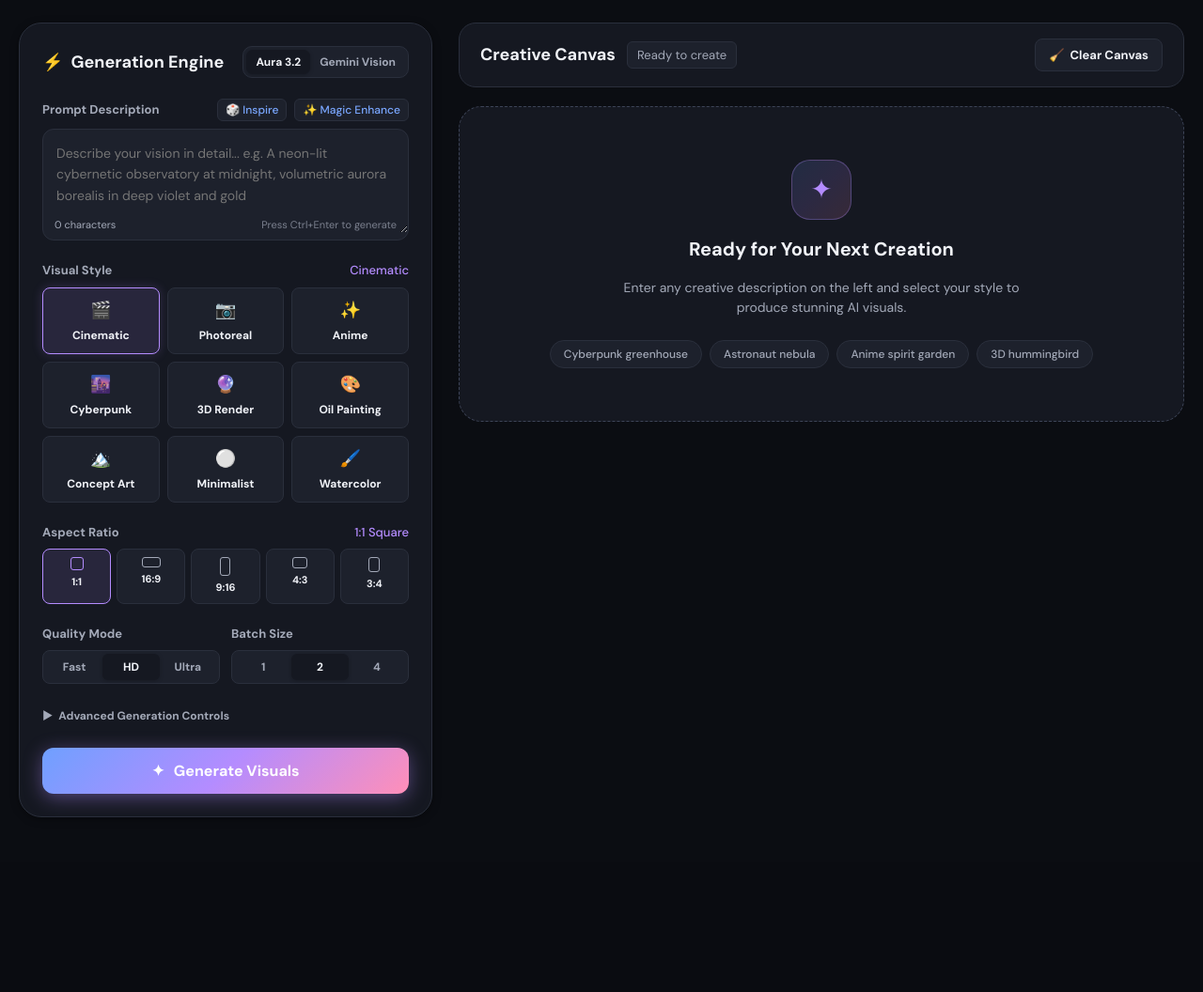
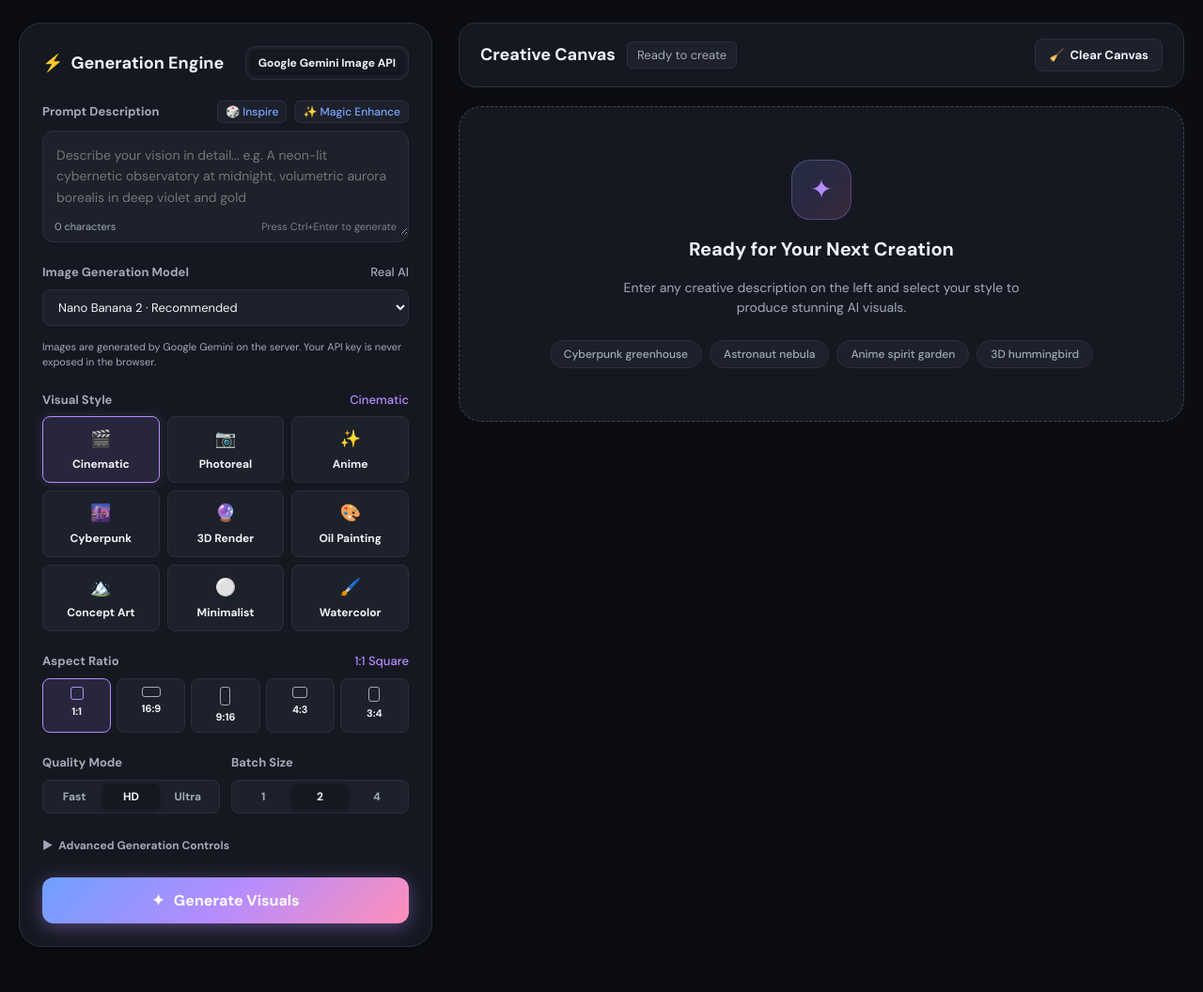
Before and after one commit to Aman12357/AuraVisionAI, a Spring Boot app: page /studio.html in a window 1280 px wide. Shown: the part 69-1125 px from the top of the page at 94% size. Before the commit the page ends 939 px from the top, so only its background shows below. Run offline with Spring Boot 4, Linux system fonts and the light colour scheme; some of the project's set-up classes (security, data sources, template engines, error pages and the like) are left out, and stand-ins take their place; some web fonts are replaced.

Commit message:
Connect Studio to real Gemini image generation

```diff
--- a/src/main/resources/static/studio.html
+++ b/src/main/resources/static/studio.html
@@ -1506,9 +1506,8 @@
             <div class="panel-title">
               <span>⚡</span> Generation Engine
             </div>
-            <div class="engine-toggle-wrap">
-              <button class="engine-btn active" id="engineAura" onclick="setEngine('aura')">Aura 3.2</button>
-              <button class="engine-btn" id="engineGemini" onclick="setEngine('gemini')">Gemini Vision</button>
+            <div class="engine-toggle-wrap" aria-label="Generation provider">
+              <span class="engine-btn active" style="cursor:default;">Google Gemini Image API</span>
             </div>
           </div>
 
@@ -1534,6 +1533,20 @@
                 <span style="opacity: 0.7;">Press Ctrl+Enter to generate</span>
               </div>
             </div>
+          </div>
+
+          <!-- Real Gemini image model selector -->
+          <div class="setting-section" id="imageModelSection">
+            <div class="setting-title">
+              <label for="imageModelSelect">Image Generation Model</label>
+              <span style="font-weight:500;color:var(--muted);">Real AI</span>
+            </div>
+            <select class="input-field" id="imageModelSelect" aria-label="Choose Gemini image model">
+              <option value="gemini-3.1-flash-image" selected>Nano Banana 2 · Recommended</option>
+              <option value="gemini-3-pro-image">Nano Banana Pro · Highest quality</option>
+              <option value="gemini-3.1-flash-lite-image">Nano Banana 2 Lite · Faster, lower cost</option>
+            </select>
+            <p style="font-size:11px;color:var(--muted);margin-top:6px;">Images are generated by Google Gemini on the server. Your API key is never exposed in the browser.</p>
           </div>
 
           <!-- Style Presets -->
@@ -1932,7 +1945,7 @@
     ];
 
     // App State
-    let currentEngine = 'aura';
+    let currentEngine = 'gemini';
     let currentStyle = STYLES[0].id;
     let currentAspect = ASPECT_RATIOS[0].id;
     let currentQuality = 'HD';
@@ -2249,59 +2262,109 @@
         return;
       }
 
+      const model = document.getElementById('imageModelSelect').value;
+      const aspectRatio = currentAspect;
+      const style = STYLES.find(s => s.id === currentStyle);
+      const finalPrompt = prompt + (style && style.promptSuffix ? style.promptSuffix : '');
+      const requestedCount = Math.min(currentCount, credits);
+      const baseSeed = parseInt(document.getElementById('seedInput').value, 10) || Math.floor(Math.random() * 88888);
+      const newImages = [];
+      const startTime = performance.now();
+
       isGenerating = true;
       updateGenerateBtn(true);
-      renderSkeletons(currentCount);
-
-      // Decrement credits & increment count
-      setCredits(Math.max(0, credits - 1));
-      incrementGenerations(currentCount);
-
-      // Simulate generation delay based on quality
-      const delay = currentQuality === 'Ultra' ? 2400 : currentQuality === 'HD' ? 1600 : 1000;
-      const startTime = performance.now();
-
-      await new Promise(r => setTimeout(r, delay));
-
-      const elapsedTime = ((performance.now() - startTime) / 1000).toFixed(1);
-      const baseSeed = parseInt(document.getElementById('seedInput').value, 10) || Math.floor(Math.random() * 88888);
-
-      const newImages = [];
-      for (let i = 0; i < currentCount; i++) {
-        const seed = baseSeed + i * 17;
-        const imgObj = {
-          id: `img_${Date.now()}_${i}_${Math.random().toString(36).substr(2, 6)}`,
-          url: generateGenerativeVisualUrl(prompt, currentStyle, currentAspect, seed),
+      renderSkeletons(requestedCount);
+      document.getElementById('stageStatusTitle').textContent = 'Generating real AI images';
+      document.getElementById('stageStatsText').textContent = 'Sending your prompt to Google Gemini…';
+
+      try {
+        for (let i = 0; i < requestedCount; i++) {
+          const response = await fetch('/api/generations', {
+            method: 'POST',
+            credentials: 'same-origin',
+            headers: { 'Content-Type': 'application/json', 'Accept': 'application/json' },
+            body: JSON.stringify({
+              type: 'IMAGE',
+              prompt: finalPrompt,
+              aspectRatio,
+              model
+            })
+          });
+
+          if (!response.ok) {
+            const errorText = await response.text();
+            let detail = errorText;
+            try {
+              const parsed = JSON.parse(errorText);
+              detail = parsed.message || parsed.error || parsed.detail || errorText;
+            } catch (_) {}
+            throw new Error('Image request failed (' + response.status + '): ' + String(detail).slice(0, 500));
+          }
+
+          let job = await response.json();
+          const jobId = job.id;
+          if (jobId == null) throw new Error('The server accepted the request but did not return a generation ID.');
+
+          const deadline = Date.now() + 120000;
+          while (job.status !== 'DONE' && job.status !== 'FAILED' && Date.now() < deadline) {
+            await new Promise(resolve => setTimeout(resolve, 2000));
+            const statusResponse = await fetch('/api/generations/' + encodeURIComponent(jobId), {
+              credentials: 'same-origin',
+              headers: { 'Accept': 'application/json' }
+            });
+            if (!statusResponse.ok) {
+              const statusText = await statusResponse.text();
+              throw new Error('Could not check generation status (' + statusResponse.status + '): ' + statusText.slice(0, 300));
+            }
+            job = await statusResponse.json();
+            document.getElementById('stageStatsText').textContent =
+              'Gemini model: ' + model + ' · Image ' + (i + 1) + ' of ' + requestedCount + ' · ' + String(job.status || 'PROCESSING').toLowerCase();
+          }
+
+          if (job.status !== 'DONE') {
+            if (job.status === 'FAILED') throw new Error(job.error || 'Gemini image generation failed.');
+            throw new Error('Image generation timed out after 2 minutes. Please try again.');
+          }
+
+          const mediaUrl = job.mediaUrl || ('/api/generations/' + encodeURIComponent(jobId) + '/media');
+          newImages.push({
+            id: 'gemini_' + jobId,
+            serverId: jobId,
+            url: mediaUrl,
             prompt: prompt,
             style: currentStyle,
-          aspectRatio: currentAspect,
+            aspectRatio: aspectRatio,
             quality: currentQuality,
-          engine: currentEngine === 'aura' ? 'Aura Diffusion 3.2' : 'Gemini Vision',
-          seed: seed,
-          createdAt: new Date().toISOString(),
+            engine: 'Google Gemini',
+            model: job.model || model,
+            seed: baseSeed + i * 17,
+            createdAt: job.createdAt || new Date().toISOString(),
             isFavorite: false
-        };
-        newImages.push(imgObj);
-      }
-
-      // Add to session
+          });
+        }
+
         currentSessionImages = [...newImages, ...currentSessionImages];
-
-      // Auto-save generated photos to Saved Library (localStorage)
         const existing = getStoredCreations();
-      const updated = [...newImages, ...existing].slice(0, 300);
-      saveStoredCreations(updated);
-
+        saveStoredCreations([...newImages, ...existing].slice(0, 300));
+        setCredits(Math.max(0, credits - newImages.length));
+        incrementGenerations(newImages.length);
+
+        const elapsedTime = ((performance.now() - startTime) / 1000).toFixed(1);
+        document.getElementById('stageStatusTitle').textContent = 'Generated ' + newImages.length + ' real AI image' + (newImages.length === 1 ? '' : 's');
+        document.getElementById('stageStatsText').textContent = 'Completed in ' + elapsedTime + 's · ' + model;
+        renderSessionGrid();
+        updateDashboard();
+        showToast('Successfully generated ' + newImages.length + ' image(s) with Google Gemini!', 'success');
+      } catch (error) {
+        console.error('Real Gemini image generation failed:', error);
+        renderSessionGrid();
+        document.getElementById('stageStatusTitle').textContent = 'Image generation failed';
+        document.getElementById('stageStatsText').textContent = error.message || 'An unexpected error occurred.';
+        showToast(error.message || 'Image generation failed. Check server logs and Gemini quota.', 'danger');
+      } finally {
         isGenerating = false;
         updateGenerateBtn(false);
-
-      // Update UI
-      document.getElementById('stageStatusTitle').textContent = `Generated ${currentCount} Visuals`;
-      document.getElementById('stageStatsText').textContent = `Completed in ${elapsedTime}s with ${currentEngine === 'aura' ? 'Aura 3.2' : 'Gemini'}`;
-
-      renderSessionGrid();
-      updateDashboard();
-      showToast(`Successfully created ${currentCount} visual photo(s)!`, 'success');
+      }
     }
 
     function updateGenerateBtn(loading) {
```
Lines whose indentation alone changed are shown as unchanged.
